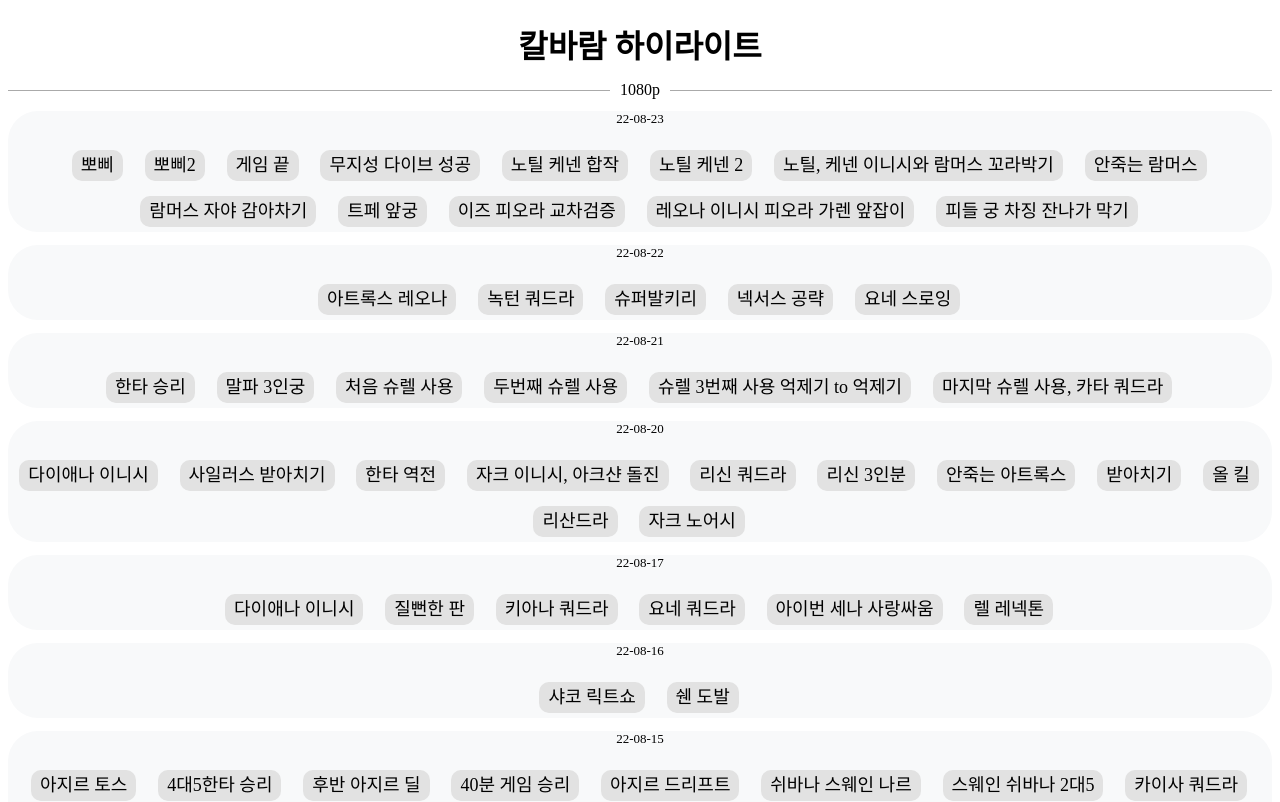
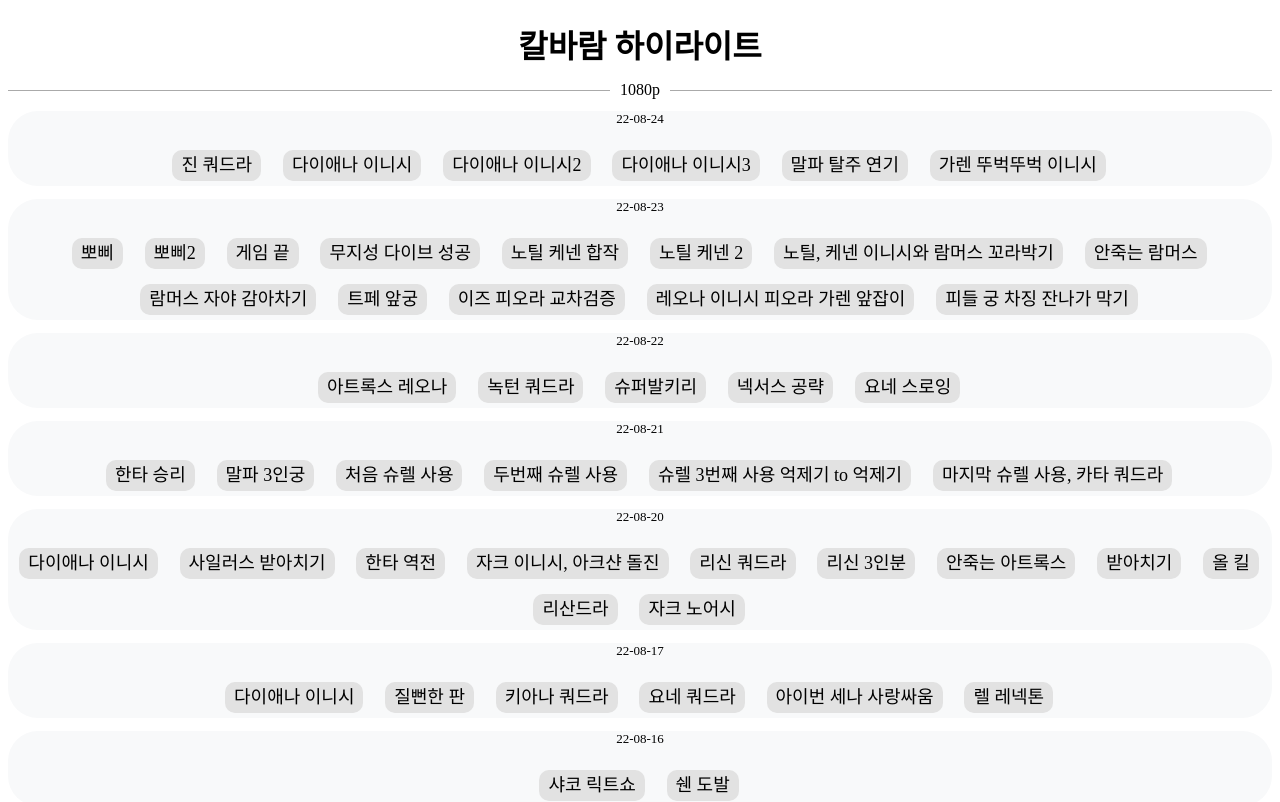
Before and after one commit to DANCIINGQUEEN/lolmadmovie, a React (Create React App) app: page / in a window 1280 px wide. Shown: the top 802 px of the page. Built offline with nearby package versions, Linux system fonts and the light colour scheme.

Commit message:
24th commit

```diff
--- a/src/VideoLink.js
+++ b/src/VideoLink.js
@@ -1154,7 +1154,7 @@ function VideoLink() {
 
     }
 
-    const FHD220823= {
+    const FHD220823 = {
         L1: {
             title: "뽀삐",
             link: "https://www.youtube.com/watch?v=e_Sbw98nfLs"
@@ -1210,6 +1210,34 @@ function VideoLink() {
 
     }
 
+    const FHD220824 = {
+        L1: {
+            title: "진 쿼드라",
+            link: "https://www.youtube.com/watch?v=fVyAMSy7Iqg"
+        },
+        L2: {
+            title: "다이애나 이니시",
+            link: "https://www.youtube.com/watch?v=VLcRulOv0ME"
+        },
+        L3: {
+            title: "다이애나 이니시2",
+            link: "https://www.youtube.com/watch?v=gkaHZkTokMA"
+        },
+        L4: {
+            title: "다이애나 이니시3",
+            link: "https://www.youtube.com/watch?v=pvsngd35YtI"
+        },
+        L5: {
+            title: "말파 탈주 연기",
+            link: "https://www.youtube.com/watch?v=YzzLxuGKkNc"
+        },
+        L6: {
+            title: "가렌 뚜벅뚜벅 이니시",
+            link: "https://www.youtube.com/watch?v=d_jcSg9xq5Y"
+        },
+
+    }
+
     // const FHD220817= {
     //     L1: {
     //         title: "",
@@ -1220,6 +1248,19 @@ function VideoLink() {
     return (
         <div>
             <HorizonLine text={"1080p"}/>
+
+            {/*22-08-24*/}
+            <Container>
+                <P>22-08-24</P>
+                {
+                    Object.entries(FHD220824).map((list) => (
+                        <Li id={list[1].title}>
+                            <A href={list[1].link}>{list[1].title}</A>
+                        </Li>
+
+                    ))
+                }
+            </Container>
 
 
             {/*22-08-23*/}
```
